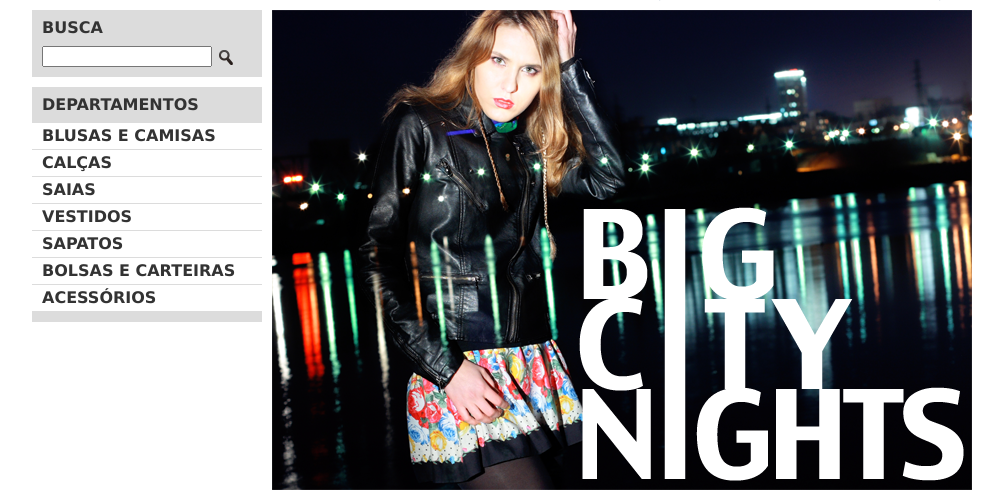
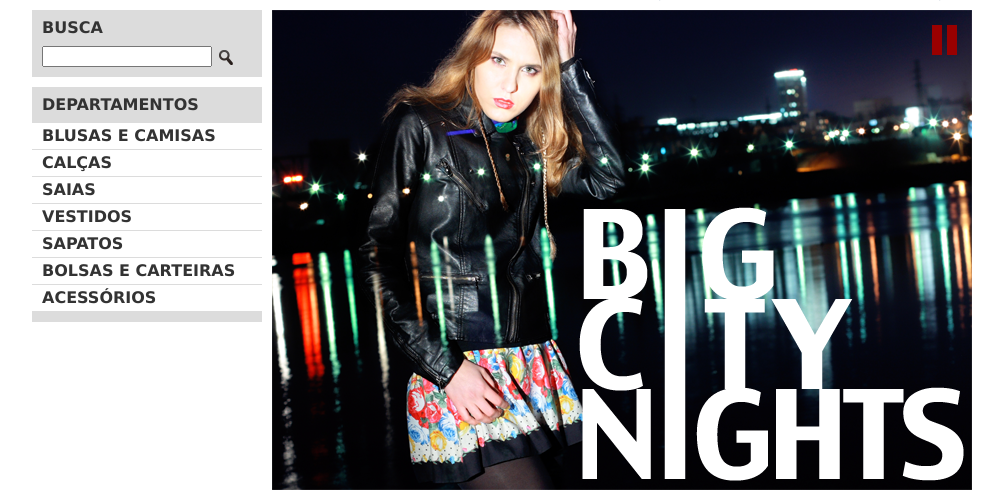
Before and after one commit to wilsonsf/Caelum-WD43, a PHP site: page / in a window 1280 px wide. Shown: the part 88-580 px from the top of the page, without its empty margins (138-1141 px from the left). Run offline with PHP 8.4, Linux system fonts and the light colour scheme.

Commit message:
Caelum: opcional 5.9 - Desafio Pause/Play

```diff
--- a/css/estilos.css
+++ b/css/estilos.css
@@ -48,7 +48,25 @@ footer .container {
   color: #003366;
 }
 .destaque {
+  position: relative;
   margin-top: 10px;
+}
+.pause, .play {
+  display: block;
+  position: absolute;
+  right: 15px;
+  top: 15px;
+}
+.pause {
+  border-left:  10px solid #900;
+  border-right: 10px solid #900;
+  height: 30px;
+  width: 5px;
+}
+.play {
+  border-left: 25px solid #900;
+  border-bottom: 15px solid transparent;
+  border-top: 15px solid transparent;
 }
 .menu-departamentos {
   clear: left;
--- a/index.html
+++ b/index.html
@@ -48,6 +48,7 @@
     </section> <!-- fim .menu-departamentos -->
 
     <img src="img/destaque-home.png" alt="Promoção: Big City Night">
+    <a href="#" class="pause"></a>
   </div> <!-- fim .container .destaque -->
 
   <div class="container paineis">
--- a/js/home.js
+++ b/js/home.js
@@ -19,4 +19,15 @@ function trocaBanner() {
   document.querySelector(".destaque img").src = "img/" + banners[bannerAtual];
 }
 
-setInterval(trocaBanner,4000);
+var timer = setInterval(trocaBanner,2000);
+var controle = document.querySelector(".pause");
+
+controle.onclick = function() {
+  if (controle.className == 'pause') {
+    clearInterval(timer);
+    controle.className = 'play';
+  } else {
+    timer = setInterval(trocaBanner,2000);
+    controle.className = 'pause';
+  }
+}
```
